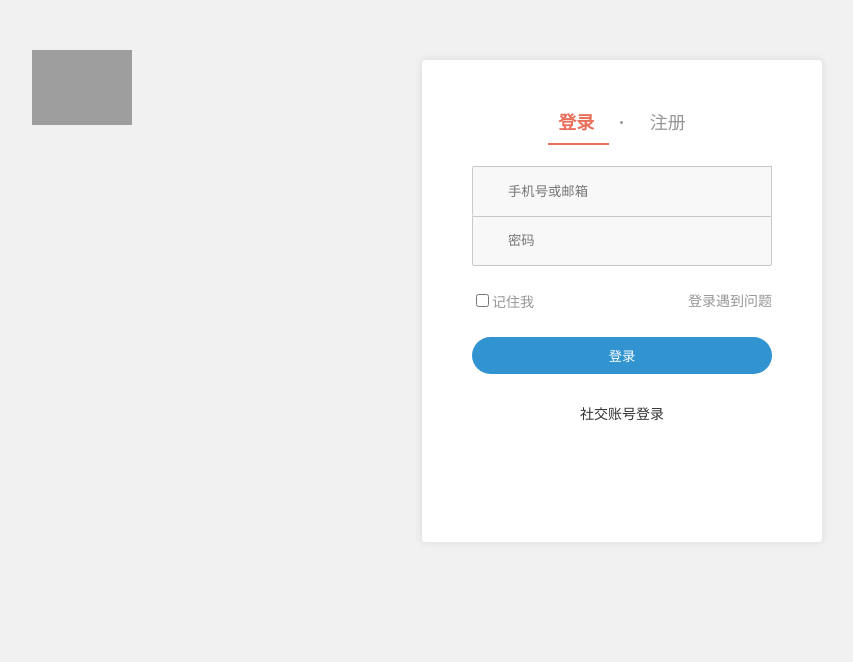
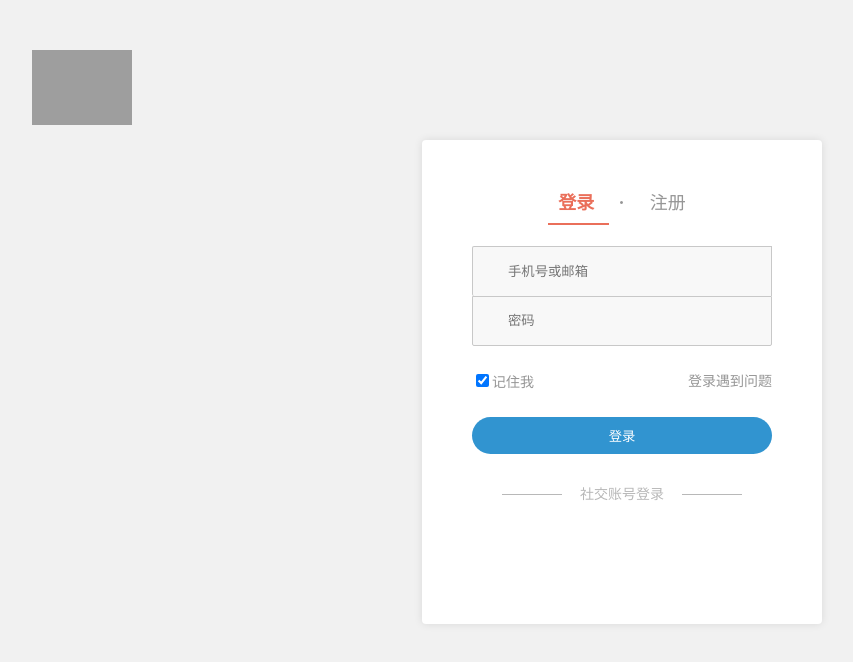
Before and after one commit to lyfwsxxwb/jianshu-nuxt, a Nuxt app: page /sign-in in a window 1280 px wide. Shown: the top 662 px of the page, without its empty margins (18-871 px from the left). Built offline with nearby package versions, Linux system fonts and the light colour scheme; grey boxes are pictures that could not be loaded; a web font is replaced by a local one.

Commit message:
登录注册页面css完成

```diff
--- a/assets/css/main.css
+++ b/assets/css/main.css
@@ -7,15 +7,26 @@ html,body{
     padding: 0;
     border: 0;
     height: 100%;
-
     color: #333;
     font-family: -apple-system,SF UI Text,Arial,PingFang SC,Hiragino Sans GB,Microsoft YaHei,WenQuanYi Micro Hei,sans-serif;
     line-height: 1.42857;
     background-color: #fff;
 }
-
+body{
+    overflow-x: hidden;
+}
+#__nuxt{
+    height: 100%;
+}
+#__layout{
+    height: 100%;
+}
+#sign-template{
+    height: 100%;
+}
 ul,ol,dl{
     list-style: none;
+    padding: 0;
 }
 input,input:hover,input:active,input:focus{
     outline: none;
--- a/layouts/sign.vue
+++ b/layouts/sign.vue
@@ -1,5 +1,5 @@
 <template>
-    <div>
+    <div id="sign-template">
         <nuxt/>
     </div>
 </template>
@@ -8,14 +8,26 @@
     export default {}
 </script>
 <style>
-    body {
-        background-color: #f1f1f1;
-    }
-
     .sign {
         height: 100%;
         font-size: 14px;
         text-align: center;
+        background-color: #f1f1f1;
+        min-height: 750px;
+    }
+
+    /*.sign:before{*/
+        /*content:'';*/
+        /*display: inline-block;*/
+        /*height: 85%;*/
+        /*vertical-align: middle;*/
+    /*}*/
+    .sign:before{
+        content:'';
+        display: inline-block;
+        width: 100%;
+        height: 10%;
+        vertical-align: middle;
     }
 
     .sign img {
@@ -26,6 +38,7 @@
         position: absolute;
         top: 50px;
         left: 50px;
+
     }
 
     .sign .main {
@@ -36,7 +49,7 @@
         border-radius: 4px;
         box-shadow: 0 0 8px rgba(0, 0, 0, .1);
         display: inline-block;
-        vertical-align: middle;
+        /*vertical-align: middle;*/
     }
 
     .sign .main .title {
@@ -81,9 +94,7 @@
         height: 50px;
         padding: 4px 12px 4px 35px;
         border: 1px solid #c8c8c8;
-        border-radius: 2px;
         background-color: rgb(248, 248, 248);
-
     }
 
     .sign .main form .input-prepend:nth-of-type(1) input {
@@ -91,8 +102,9 @@
         border-radius: 2px 0 0 2px;
     }
 
-    .sign .main form .input-prepend:nth-of-type(2) input {
+    #sign-in-ps input {
         border-radius: 0 0 2px 2px;
+        border-bottom: 1px solid #c8c8c8;
     }
 
     .sign .main form .input-prepend i {
@@ -120,13 +132,119 @@
         padding: 9px 18px;
         text-align: center;
         color: #fff;
-        background: #3194D0;
+
         border-radius: 25px;
         border: none;
         outline: none;
         clear: both;
+        display: block;
     }
-    .sign .main form button:hover{
+    .sign .main form button.sign-in-btn{
+        background: #3194D0;
+    }
+    .sign .main form button.sign-in-btn:hover{
         background-color: #187cb7;
+        cursor: pointer;
     }
+    .sign .main form button.sign-up-btn{
+        margin-top: 20px;
+        background: #42c02e;
+        font-size: 18px;
+    }
+    .sign .main form button.sign-up-btn:hover{
+        background-color: #3DBA22;
+        cursor: pointer;
+    }
+    .sign .main form p.sign-up-msg{
+        font-size: 12px;
+        margin: 10px 0;
+        text-align: center;
+        line-height: 20px;
+        color: #969696;
+    }
+    .sign .main form ssm{
+        position: relative;
+        line-height: 36px;
+    }
+    .sign .main form .send-ssm{
+        position: absolute;
+        right: 7px;
+        top: 7px;
+        width: 100px;
+        height: 36px;
+        line-height: 36px;
+        border-radius: 20px;
+        color: #fff;
+        background: #42c02e;
+        text-align: center;
+    }
+    .sign .main .more-sign p{
+        position: relative;
+        font-size: 14px;
+        color: #b8b8b8;
+        margin-bottom: 20px;
+    }
+    .sign .main .more-sign p:before{
+        content:'';
+        width: 60px;
+        border-bottom: 1px solid #b8b8b8;
+        position: absolute;
+        left: 30px;
+        top: 10px;
+    }
+    .sign .main .more-sign p:after{
+        content:'';
+        width: 60px;
+        border-bottom: 1px solid #b8b8b8;
+        position: absolute;
+        right: 30px;
+        top: 10px;
+    }
+    .sign .main .more-sign ul{
+        margin-bottom: 20px;
+    }
+    .sign .main .more-sign ul li{
+        display: inline-block;
+        color:white;
+        margin:0 5px;
+        border-radius: 50%;
+    }
+    .sign .main .more-sign ul li a{
+        width: 50px;
+        height: 50px;
+        line-height: 50px;
+        display: block;
+    }
+    .sign .main .more-sign ul li a i{
+        font-size: 24px;
+        line-height: 50px;
+        text-align: center;
+    }
+    .sign .main .more-sign ul li.weibo i{
+        color: #e05244;
+    }
+    .sign .main .more-sign ul li.weixin i{
+        color: #00bb29;
+    }
+    .sign .main .more-sign ul li.qq i{
+        color: #498ad5;
+    }
+/*媒体查询*/
+@media screen and (max-width:768px){
+
+    .sign .logo{
+        display: none;
+    }
+    .sign .main{
+        box-shadow: none;
+        margin: 0 auto;
+    }
+    .sign{
+        background-color: #fff;
+    }
+    .sign:before{
+        height: 0;
+    }
+    }
+
 </style>
--- a/pages/sign-in.vue
+++ b/pages/sign-in.vue
@@ -27,34 +27,36 @@
                         <input type="text" placeholder="手机号或邮箱">
                         <i class="fa fa-user"></i>
                     </div>
-                    <div class="input-prepend">
+                    <div class="input-prepend" id="sign-in-ps">
                         <input type="text" placeholder="密码">
                         <i class="fa fa-lock"></i>
                     </div>
                     <div class="remember">
-                        <input type="checkbox">
+                        <input type="checkbox" checked>
                         <span>记住我</span>
                     </div>
 
-                    <nuxt-link class="help" to="/">登录遇到问题</nuxt-link>
-                    <button>登录</button>
+                        <nuxt-link class="help" to="/">登录遇到问题</nuxt-link>
+
+
+                    <button class="sign-in-btn">登录</button>
                 </form>
             </div>
             <!--第三方的登录-->
             <div class="more-sign">
-                <p class="">社交账号登录</p>
-                <ul class="">
-                    <li>
+                <p>社交账号登录</p>
+                <ul>
+                    <li class="weibo">
+                        <nuxt-link to="/">
+                            <i class="fa fa-weibo"></i>
+                        </nuxt-link>
+                    </li>
+                    <li class="weixin">
                         <nuxt-link to="/">
                             <i class="fa fa-weixin"></i>
                         </nuxt-link>
                     </li>
-                    <li>
-                        <nuxt-link to="/">
-                            <i class="fa fa-weibo"></i>
-                        </nuxt-link>
-                    </li>
-                    <li>
+                    <li class="qq">
                         <nuxt-link to="/">
                             <i class="fa fa-qq"></i>
                         </nuxt-link>
--- a/pages/sign-up.vue
+++ b/pages/sign-up.vue
@@ -1,5 +1,74 @@
 <template>
-    <div>注册</div>
+    <div class="sign">
+        <!--logo-->
+        <div class="logo">
+            <nuxt-link to="/">
+                <img src="~/assets/img/logo.png">
+            </nuxt-link>
+        </div>
+        <!--主体部分-->
+        <div class="main">
+            <!--title-->
+            <div class="title">
+                <h4>
+                    <nuxt-link to="/sign-in">
+                        登录
+                    </nuxt-link>
+                    <b>·</b>
+                    <nuxt-link class="active"  to="/sign-up">
+                        注册
+                    </nuxt-link>
+                </h4>
+            </div>
+            <!--form表单-->
+            <div class="js-form">
+                <form method="post">
+                    <div class="input-prepend">
+                        <input type="text" placeholder="你的昵称">
+                        <i class="fa fa-user"></i>
+                    </div>
+                    <div class="input-prepend">
+                        <input type="number" placeholder="手机号">
+                        <i class="fa fa-phone"></i>
+                    </div>
+                    <div class="input-prepend ssm">
+                        <input type="text" placeholder="手机验证码">
+                        <i class="fa fa-shield"></i>
+                        <a href="#" class="send-ssm">发送验证码</a>
+                    </div>
+
+                    <div class="input-prepend">
+                        <input type="text" placeholder="设置密码">
+                        <i class="fa fa-lock"></i>
+                    </div>
+
+                    <button class="sign-up-btn">注册</button>
+                    <p class="sign-up-msg">
+                        点击 “注册” 即表示您同意并愿意遵守简书
+                        <a>用户协议</a>
+                        和 <a>隐私政策</a> 。
+                    </p>
+                </form>
+            </div>
+            <!--第三方的登录-->
+            <div class="more-sign">
+                <p>社交账号直接注册</p>
+                <ul>
+
+                    <li class="weixin">
+                        <nuxt-link to="/">
+                            <i class="fa fa-weixin"></i>
+                        </nuxt-link>
+                    </li>
+                    <li class="qq">
+                        <nuxt-link to="/">
+                            <i class="fa fa-qq"></i>
+                        </nuxt-link>
+                    </li>
+                </ul>
+            </div>
+        </div>
+    </div>
 </template>
 
 <script>
@@ -22,6 +91,23 @@
         }
     }
 </script>
-<style scoped>
+<style>
+    .sign .main form .input-prepend:nth-of-type(2) input {
+        border-bottom: none;
+        border-radius: 0 0 0 0;
+    }
+    .sign .main form .input-prepend:nth-of-type(3) input {
+        border-bottom: none;
+
+    }
+    .sign .main form .input-prepend:nth-of-type(4) input {
+        border-radius: 0 0 2px 2px;
+    }
+    .sign-up-msg a{
+        color: #3194d0;
+        cursor: pointer;
+        font-size: 12px;
+        line-height: 20px;
+    }
 
 </style>
```
Also changed, not shown: 1 other file (tests, documents, lock files or other folders).
